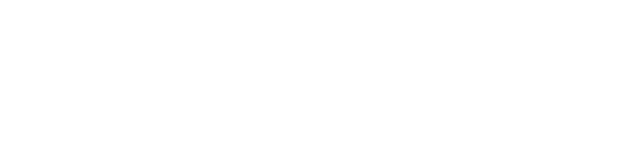
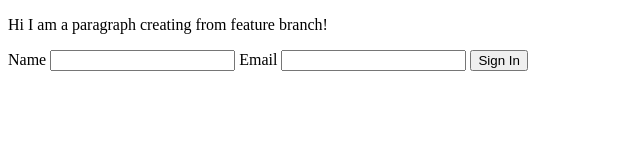
Before and after one commit to thantzin-tun/git_testing, a plain HTML site: page index.html in a window 1280 px wide. Shown: the whole page, without its empty margins (0-640 px from the left). Drawn offline with Linux system fonts and the light colour scheme.

Commit message:
feature branch with button

```diff
--- a/index.html
+++ b/index.html
@@ -6,5 +6,15 @@
     <meta name="viewport" content="width=device-width, initial-scale=1.0" />
     <title>Git Testing Project</title>
   </head>
-  <body></body>
+  <body>
+    <p>Hi I am a paragraph creating from feature branch!</p>
+    <form>
+      <label>Name</label>
+      <input type="text" />
+
+      <label>Email</label>
+      <input type="text" />
+      <button type="submit">Sign In</button>
+    </form>
+  </body>
 </html>
```
